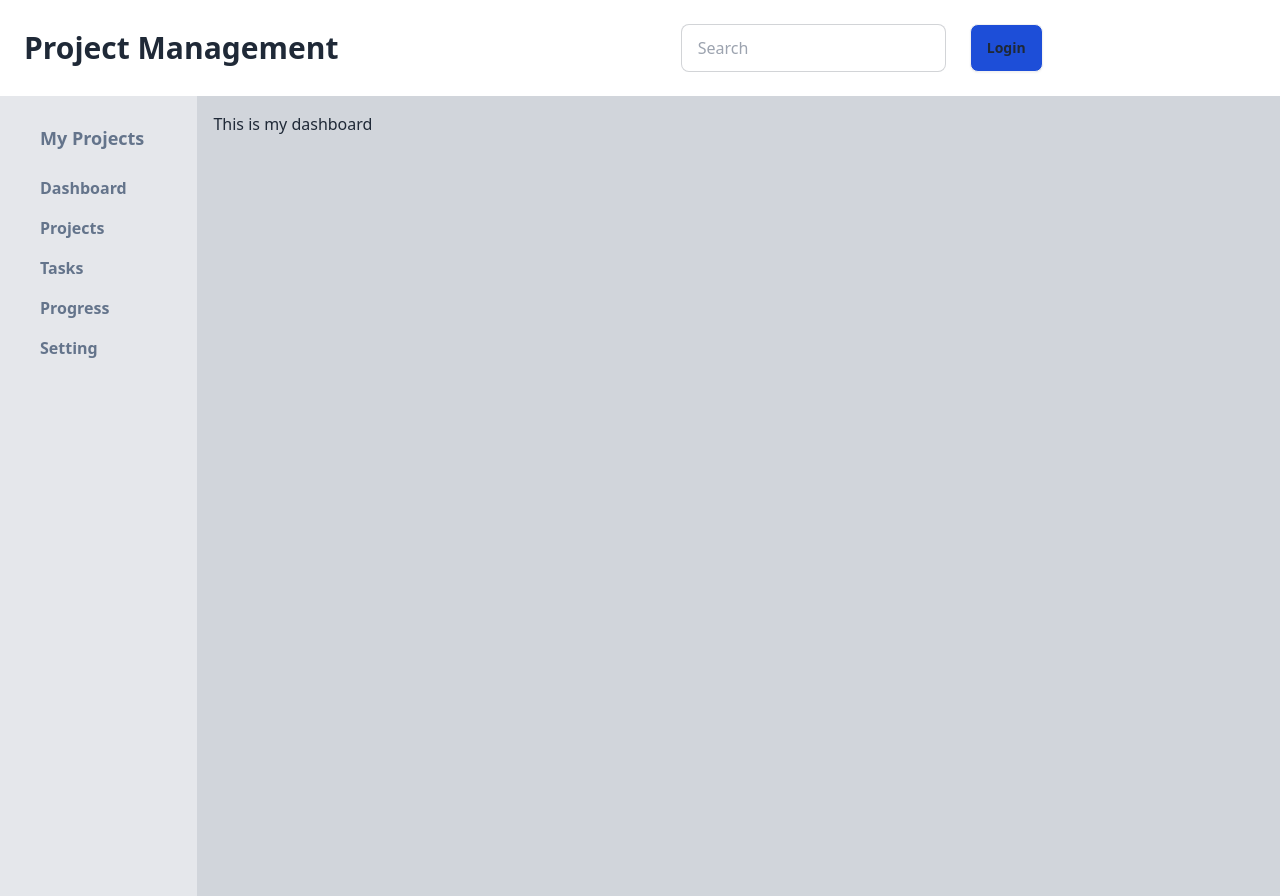
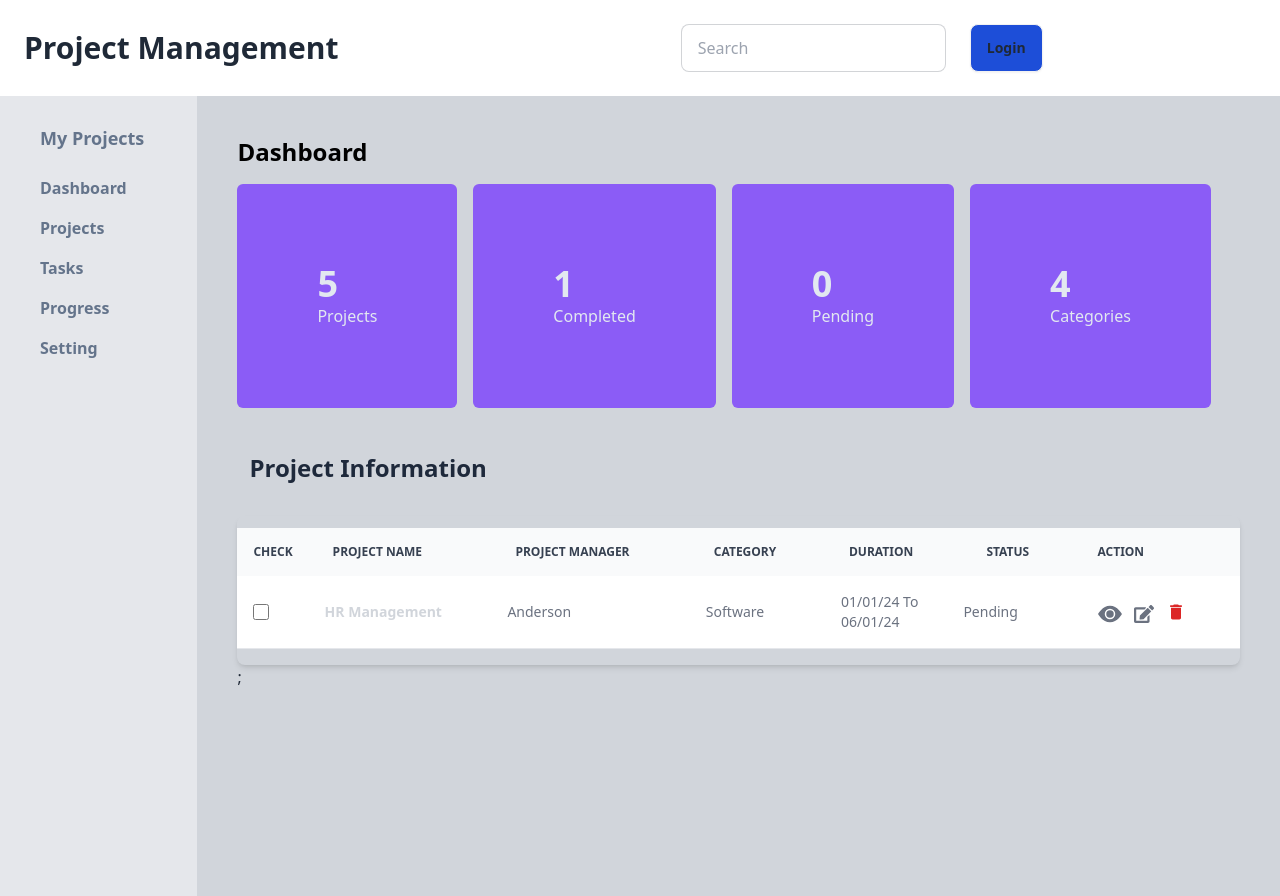
Before and after one commit to Mahadibappi/Project-Management, a React (Create React App) app: page / in a window 1280 px wide. Built offline with nearby package versions, Linux system fonts and the light colour scheme.

Commit message:
dashboard started

```diff
--- a/src/Pages/Dashboard/Dashboard.js
+++ b/src/Pages/Dashboard/Dashboard.js
@@ -1,7 +1,129 @@
 import React from "react";
+import { BsEyeFill } from "react-icons/bs";
+import { FaEdit } from "react-icons/fa";
+import { MdDelete } from "react-icons/md";
+import { Link } from "react-router-dom";
 
 const Dashboard = () => {
-  return <div>This is my dashboard</div>;
+  return (
+    <div className="max-w-full mx-auto p-6">
+      <div>
+        <h2 className="text-2xl text-black font-semibold mb-4">Dashboard</h2>
+        <div className="flex flex-wrap gap-4 sm:flex-col lg:flex-row text-slate-200">
+          <div className="bg-[#8B5CF6] sm:p-8 xl:p-20 rounded-md w-full sm:w-auto">
+            <span className="text-4xl font-bold block">5</span>
+            <p>Projects</p>
+          </div>
+          <div className="bg-[#8B5CF6] p-8 sm:p-8 xl:p-20 rounded-md w-full sm:w-auto">
+            <span className="text-4xl font-bold block">1</span>
+            <p>Completed</p>
+          </div>
+          <div className="bg-[#8B5CF6] p-8 sm:p-8 xl:p-20 rounded-md w-full sm:w-auto">
+            <span className="text-4xl font-bold block">0</span>
+            <p>Pending</p>
+          </div>
+          <div className="bg-[#8B5CF6] p-8 sm:p-8 xl:p-20 rounded-md w-full sm:w-auto">
+            <span className="text-4xl font-bold block">4</span>
+            <p>Categories</p>
+          </div>
+        </div>
+      </div>
+      <div className="mt-8">
+        {" "}
+        <div>
+          {/* head section */}
+          <section className="text-2xl flex justify-between text-slate-800">
+            <div className="p-3 font-semibold">
+              <h4>Project Information</h4>
+            </div>
+          </section>
+          {/* head section end */}
+          <section>
+            <div class="relative overflow-x-auto shadow-md sm:rounded-lg mt-5 pt-3">
+              <div class="flex flex-column sm:flex-row flex-wrap space-y-4 sm:space-y-0 items-center justify-between pb-4">
+                <table class="w-full text-sm text-left rtl:text-right text-gray-500 dark:text-gray-400">
+                  <thead class="text-xs text-gray-700 uppercase bg-gray-50 dark:bg-gray-700 dark:text-gray-400">
+                    <tr>
+                      <th scope="col" class="p-4 ">
+                        <div class="flex items-center">Check</div>
+                      </th>
+                      <th scope="col" class="px-6 py-3">
+                        Project name
+                      </th>
+                      <th scope="col" class="px-6 py-3">
+                        Project Manager
+                      </th>
+                      <th scope="col" class="px-6 py-3">
+                        Category
+                      </th>
+                      <th scope="col" class="px-6 py-3">
+                        Duration
+                      </th>
+                      <th scope="col" class="px-6 py-3">
+                        Status
+                      </th>
+                      <th scope="col" class="px-6 py-3">
+                        Action
+                      </th>
+                    </tr>
+                  </thead>
+                  <tbody>
+                    <tr class="bg-white border-b dark:bg-gray-800 dark:border-gray-700  ">
+                      <td class="w-4 p-4">
+                        <div class="flex items-center">
+                          <input
+                            id="checkbox-table-search-1"
+                            type="checkbox"
+                            class="w-4 h-4 text-blue-600 bg-gray-100 border-gray-300 rounded focus:ring-blue-500 dark:focus:ring-blue-600 dark:ring-offset-gray-800 dark:focus:ring-offset-gray-800 focus:ring-2 dark:bg-gray-700 dark:border-gray-600"
+                          />
+                          <label for="checkbox-table-search-1" class="sr-only">
+                            checkbox
+                          </label>
+                        </div>
+                      </td>
+                      <th
+                        scope="row"
+                        class="px-4 py-4 whitespace-nowrap text-gray-300"
+                      >
+                        HR Management
+                      </th>
+                      <td class="px-4 py-4">Anderson</td>
+                      <td class="px-4 py-4">Software</td>
+                      <td class="px-4 py-4">
+                        <div className="flex flex-col">
+                          <span>01/01/24 To</span>
+                          <span>06/01/24 </span>
+                        </div>
+                      </td>
+                      <td class="p6-6 py-4">Pending</td>
+                      <td class="px-6 py-4">
+                        <div className="flex gap-3 ">
+                          <Link to="/detail">
+                            <button className="mt-2">
+                              <BsEyeFill className="w-6 h-6" />
+                            </button>
+                          </Link>
+                          <Link to="/editProject">
+                            <button className="mt-2">
+                              <FaEdit className="w-5 h-6" />
+                            </button>
+                          </Link>
+                          <button>
+                            <MdDelete className="w-5 h-6 text-red-600" />
+                          </button>
+                        </div>
+                      </td>
+                    </tr>
+                  </tbody>
+                </table>
+              </div>
+            </div>
+            ;
+          </section>
+        </div>
+      </div>
+    </div>
+  );
 };
 
 export default Dashboard;
```
